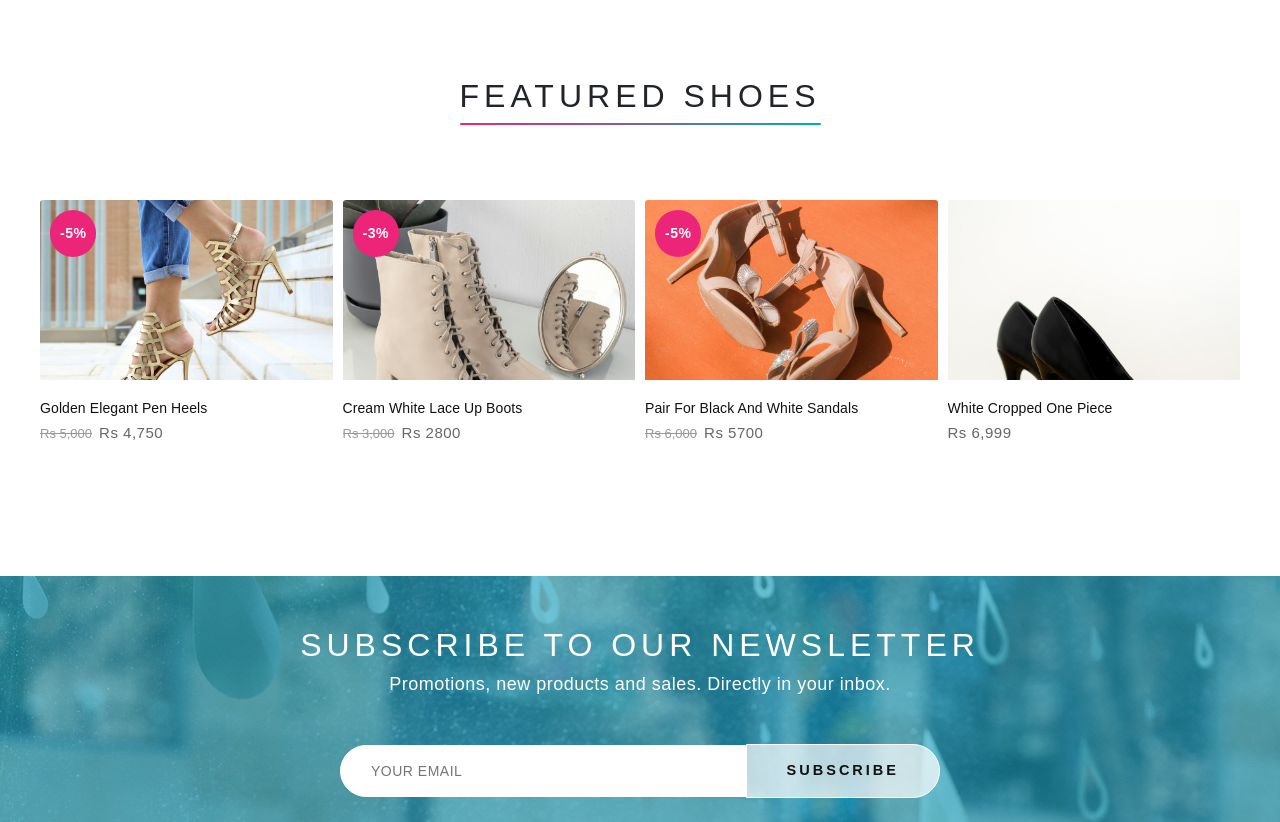
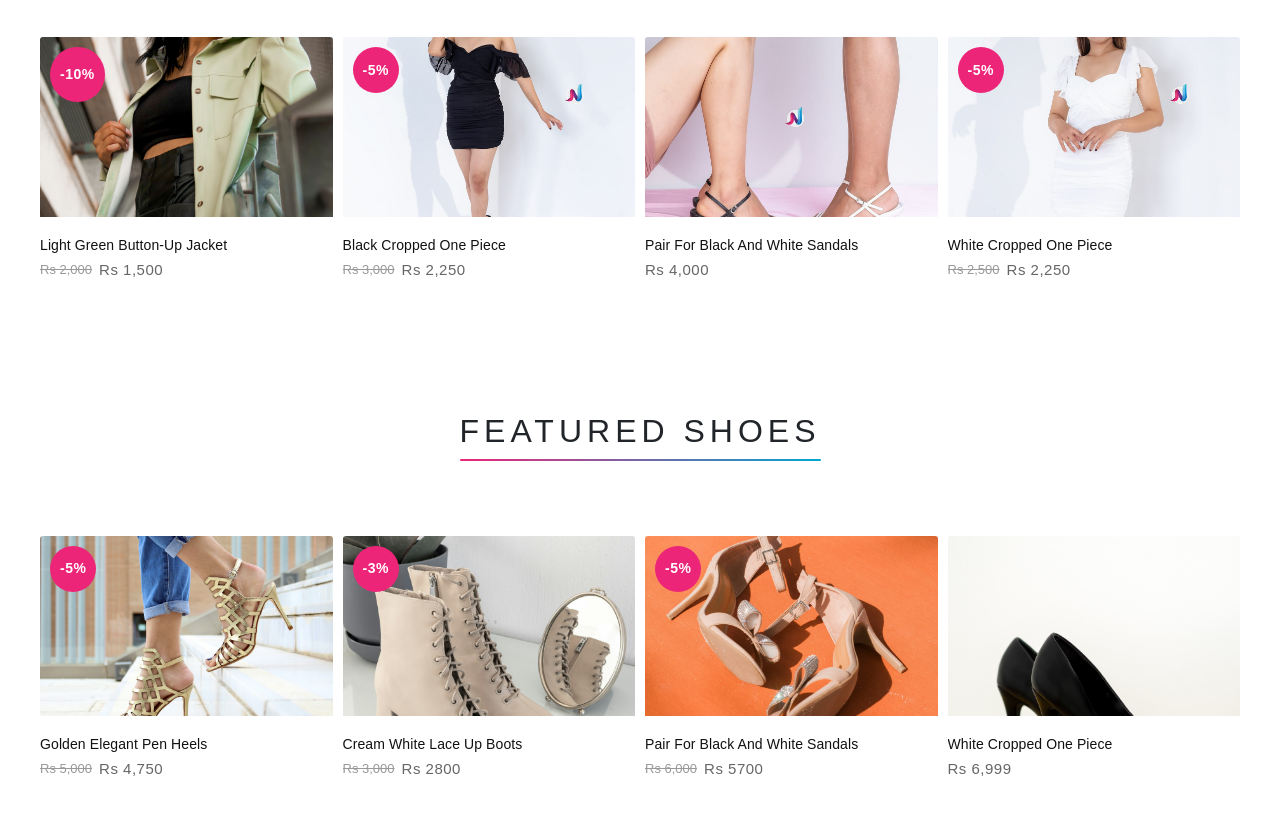
Before and after one commit to 2002lyon/Nepswear, a website: page index.html in a window 1280 px wide. Shown: the part 1887-2709 px from the top of the page. Drawn offline with nearby package versions, Linux system fonts and the light colour scheme; a web font is replaced by a local one.

```diff
--- a/index.html
+++ b/index.html
@@ -110,6 +110,10 @@
 
               <div class="cart-number">100</div>
               <span>Cart</span>
+            </div>
+
+            <div class="login-btn">
+              <button class="shop-link">Login</button>
             </div>
           </div>
         </div>
@@ -453,6 +457,96 @@
             </div>
           </div>
 
+          <div class="product-container">
+            <div class="product-card">
+              <div class="product-tags">
+                <div class="product-tag">-10%</div>
+              </div>
+              <div class="product-card-image">
+                <a href="details.html"
+                  ><img src="assets/images/jackets.jpg" alt=""
+                /></a>
+              </div>
+              <div class="product-detail">
+                <!-- <h5 class="product-category">Dress</h5> -->
+                <a href="details.html">
+                  <h3 class="product-title">Light Green Button-up Jacket</h3>
+                </a>
+
+                <div class="price">
+                  <p class="product-price-cut"><s>Rs 2,000</s></p>
+                  <p class="product-price">Rs 1,500</p>
+                </div>
+                <a href="details.html" class="shop-link">Buy now</a>
+              </div>
+            </div>
+          </div>
+
+          <div class="product-container">
+            <div class="product-card">
+              <div class="product-tags">
+                <div class="product-tag">-5%</div>
+              </div>
+              <div class="product-card-image">
+                <a href=""><img src="assets/images/product3.jpg" alt="" /></a>
+              </div>
+              <div class="product-detail">
+                <!-- <h5 class="product-category">Dress</h5> -->
+                <a href="">
+                  <h3 class="product-title">Black Cropped One Piece</h3>
+                </a>
+
+                <div class="price">
+                  <p class="product-price-cut"><s>Rs 3,000</s></p>
+                  <p class="product-price">Rs 2,250</p>
+                </div>
+                <a href="" class="shop-link">Buy now</a>
+              </div>
+            </div>
+          </div>
+
+          <div class="product-container">
+            <div class="product-card">
+              <div class="product-tags"></div>
+              <div class="product-card-image">
+                <a href=""><img src="assets/images/product4.jpg" alt="" /></a>
+              </div>
+              <div class="product-detail">
+                <a href="">
+                  <h3 class="product-title">
+                    Pair for black and white sandals
+                  </h3>
+                </a>
+
+                <div class="price">
+                  <p class="product-price">Rs 4,000</p>
+                </div>
+                <a href="" class="shop-link">Buy now</a>
+              </div>
+            </div>
+          </div>
+          <div class="product-container">
+            <div class="product-card">
+              <div class="product-tags">
+                <div class="product-tag">-5%</div>
+              </div>
+              <div class="product-card-image">
+                <a href=""><img src="assets/images/product1.jpg" alt="" /></a>
+              </div>
+              <div class="product-detail">
+                <a href="">
+                  <h3 class="product-title">White Cropped One Piece</h3>
+                </a>
+
+                <div class="price">
+                  <p class="product-price-cut"><s>Rs 2,500</s></p>
+                  <p class="product-price">Rs 2,250</p>
+                </div>
+                <a href="" class="shop-link">Buy now</a>
+              </div>
+            </div>
+          </div>
+
           <!-- <div class="product-container">
             <div class="product-card">
               <div class="product-tags">
```
Also changed, not shown: details.html (+4 -0 lines).
